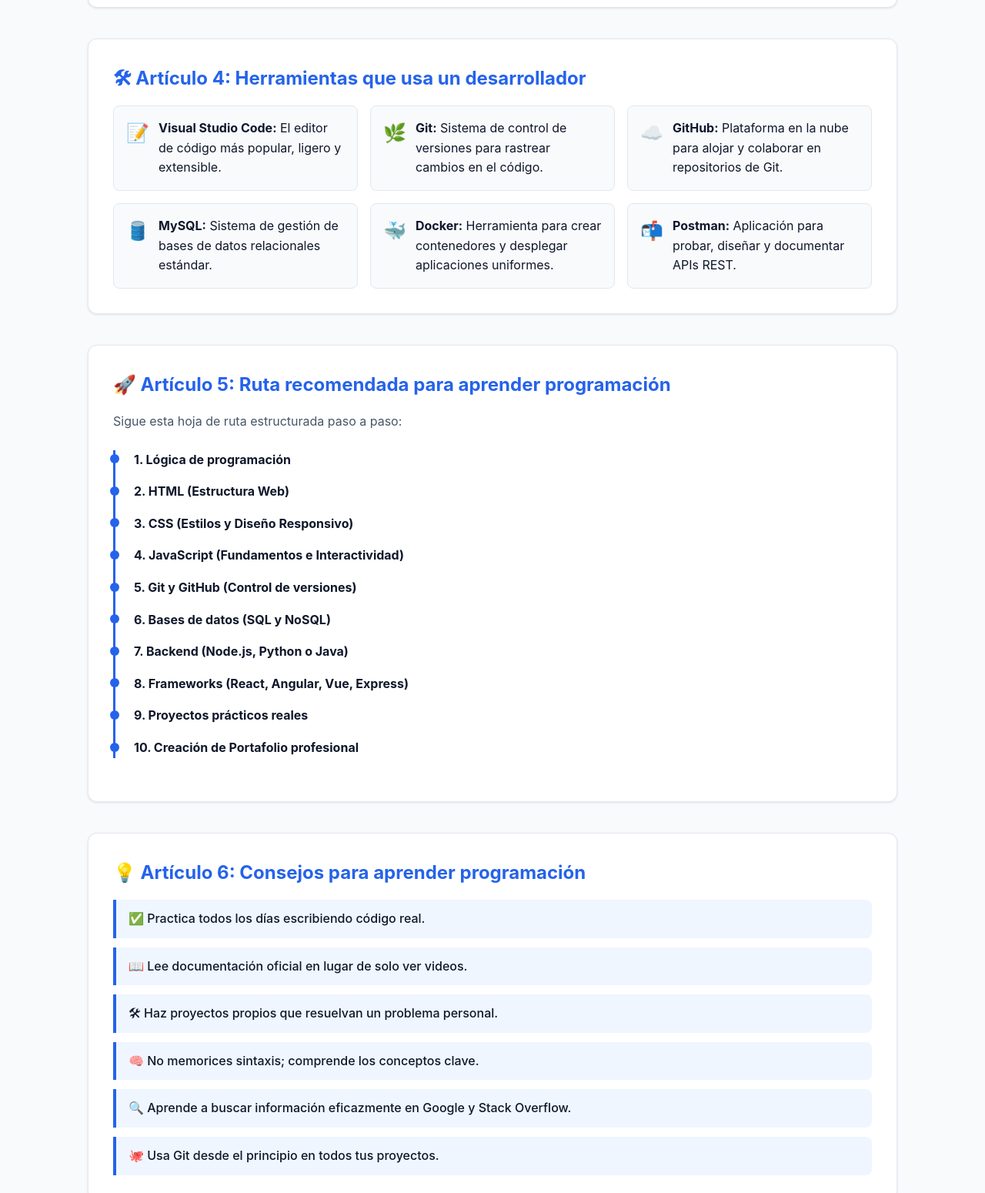
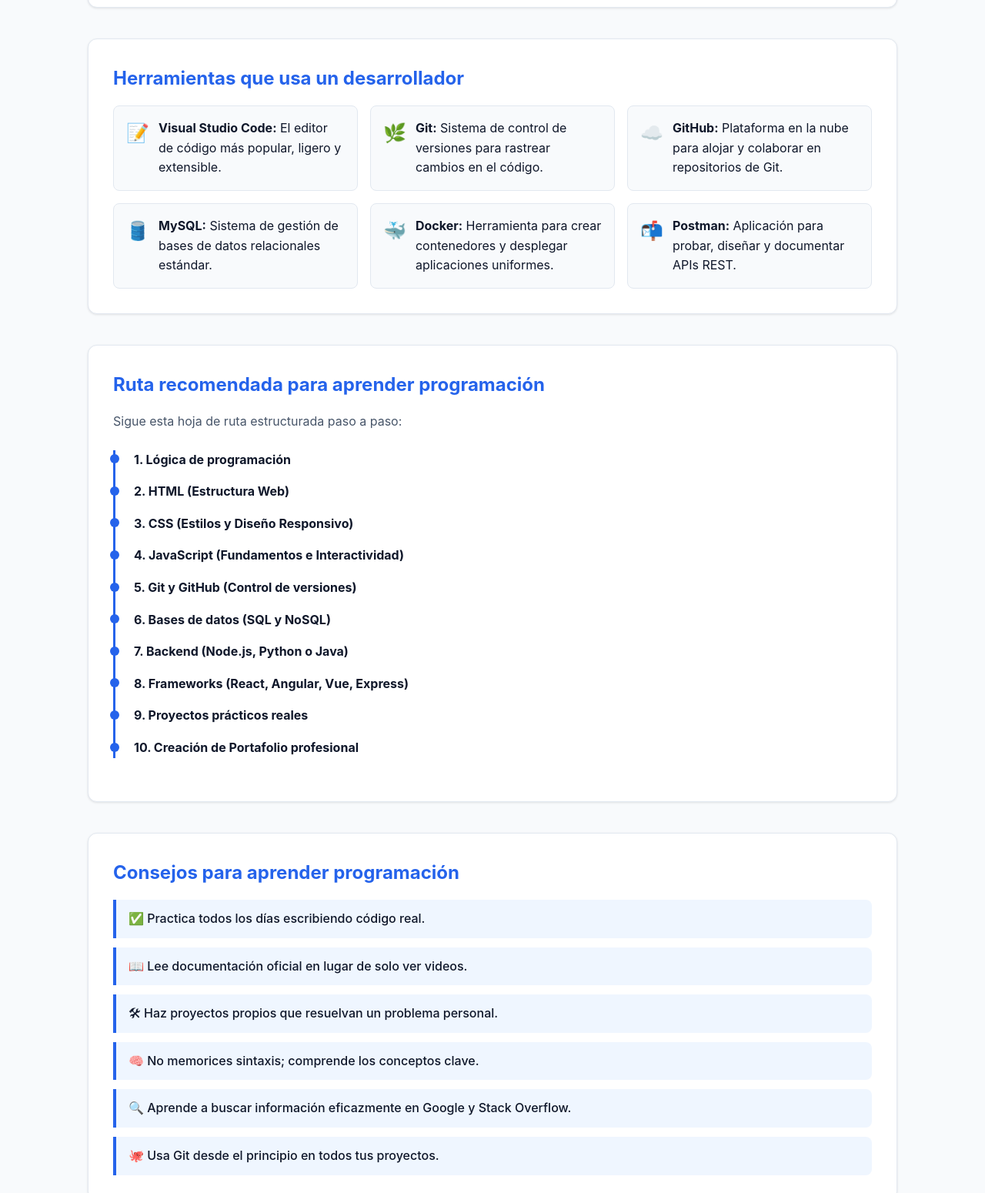
Before and after one commit to JessRA21/InfoCode-JessicaArroyo, a plain HTML site: page index.html in a window 1280 px wide. Shown: the part 2025-3575 px from the top of the page at 77% size. Drawn offline with Linux system fonts and the light colour scheme.

Commit message:
Segunda Actualización

```diff
--- a/index.html
+++ b/index.html
@@ -28,7 +28,7 @@
     <!-- ARTÍCULO 1 CON MODALES INTERACTIVOS -->
 
     <article class="article-section">
-      <h2>¿Qué es la programación?</h2>
+      <h2> ¿Qué es la programación? </h2>
 
       <div class="article-grid">
         <div class="article-text">
@@ -52,7 +52,7 @@
     <!-- ARTÍCULO 2 -->
 
     <article class="article-section">
-      <h2> Lenguajes de programación más utilizados</h2>
+      <h2> Lenguajes de programación más utilizados </h2>
       <p>Existe una gran diversidad de lenguajes, cada uno adaptado a necesidades específicas:</p>
       <div class="grid-cards">
         <div class="card">
@@ -93,8 +93,9 @@
     </article>
 
     <!-- ARTÍCULO 3 -->
+
     <article class="article-section">
-      <h2>🌐 Artículo 3: Desarrollo Frontend vs Backend</h2>
+      <h2> Desarrollo Frontend vs Backend </h2>
       <p>El desarrollo web moderno se divide en dos áreas principales de especialización:</p>
       <div class="grid-cards">
         <div class="card">
@@ -123,8 +124,9 @@
     </article>
 
     <!-- ARTÍCULO 4 -->
+
     <article class="article-section">
-      <h2>🛠 Artículo 4: Herramientas que usa un desarrollador</h2>
+      <h2> Herramientas que usa un desarrollador </h2>
       <div class="tools-list">
         <div class="tool-item">
           <span class="tool-icon">📝</span>
@@ -166,8 +168,9 @@
     </article>
 
     <!-- ARTÍCULO 5 -->
+
     <article class="article-section">
-      <h2>🚀 Artículo 5: Ruta recomendada para aprender programación</h2>
+      <h2> Ruta recomendada para aprender programación </h2>
       <p>Sigue esta hoja de ruta estructurada paso a paso:</p>
       <div class="timeline">
         <div class="timeline-step">
@@ -204,8 +207,9 @@
     </article>
 
     <!-- ARTÍCULO 6 -->
+
     <article class="article-section">
-      <h2>💡 Artículo 6: Consejos para aprender programación</h2>
+      <h2> Consejos para aprender programación </h2>
       <ul class="tips-list">
         <li>✅ Practica todos los días escribiendo código real.</li>
         <li>📖 Lee documentación oficial en lugar de solo ver videos.</li>
@@ -217,8 +221,9 @@
     </article>
 
     <!-- ARTÍCULO 7 -->
+
     <article class="article-section">
-      <h2>🔥 Artículo 7: Tendencias del desarrollo de software</h2>
+      <h2> Tendencias del desarrollo de software </h2>
       <div class="grid-cards">
         <div class="card">
           <h3>Inteligencia Artificial</h3>
```
